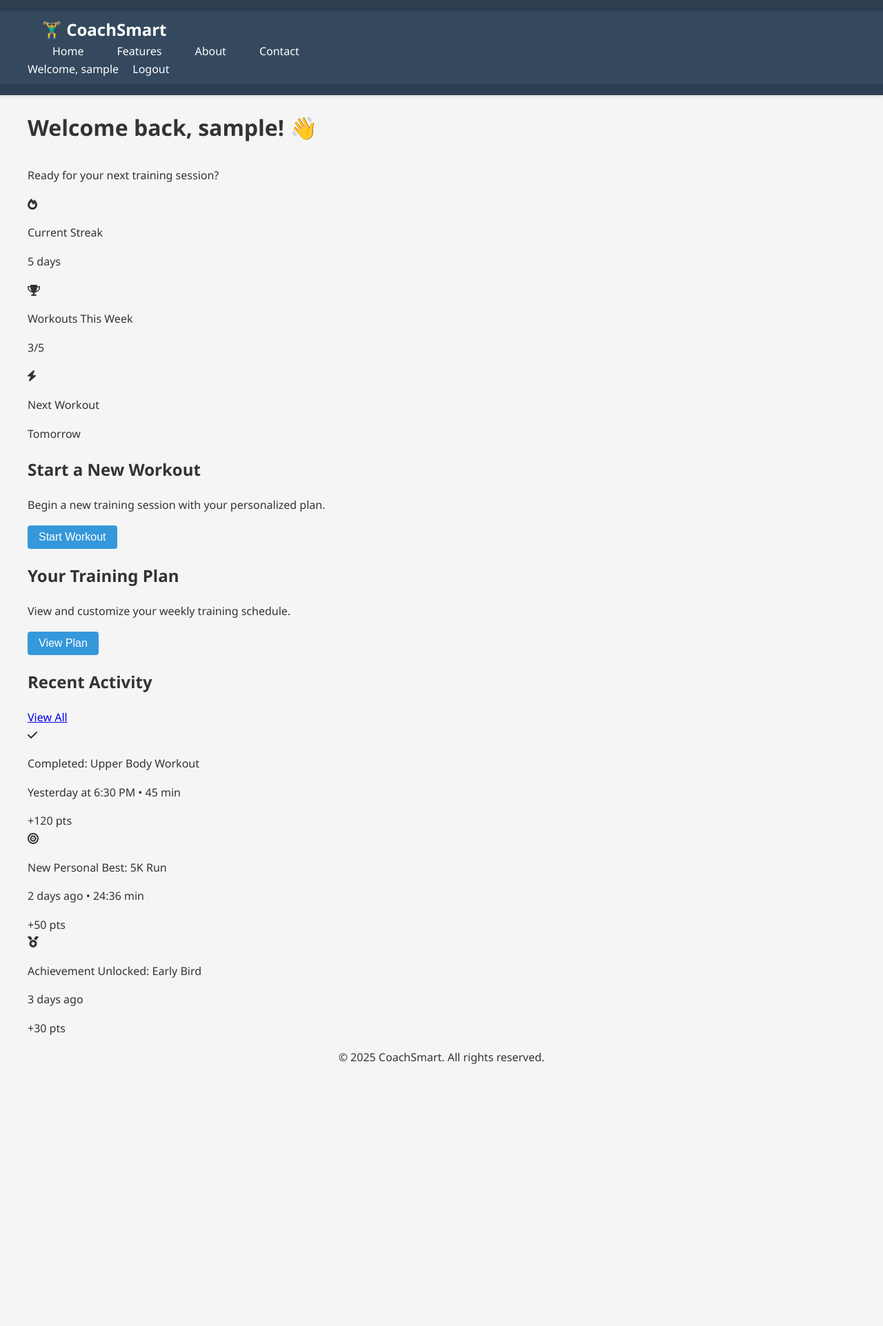
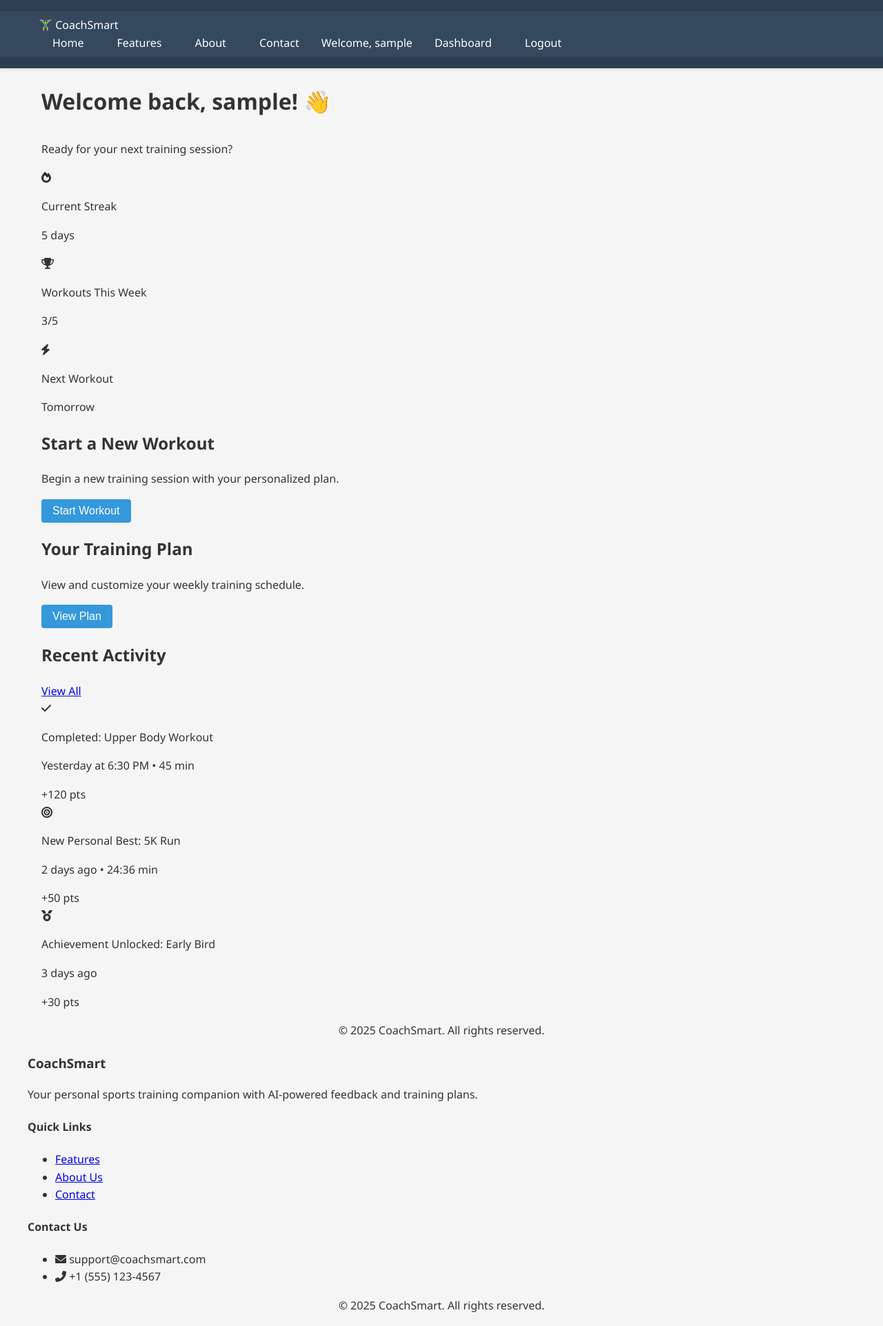
Before and after one commit to Zander-82/CoachSmart, a Flask app: page /dashboard in a window 1280 px wide. Shown: the whole page at 69% size. Before the commit the page ends 1543 px from the top, so only its background shows below. Run offline with Flask 3, Linux system fonts and the light colour scheme; the visitor is signed in with stand-in values (Sample User, id 1).

Commit message:
Fix dashboard layout by removing duplicate navigation and properly extending base template

```diff
--- a/templates/dashboard.html
+++ b/templates/dashboard.html
@@ -1,35 +1,8 @@
-<!DOCTYPE html>
-<html lang="en">
-<head>
-    <meta charset="UTF-8">
-    <meta name="viewport" content="width=device-width, initial-scale=1.0">
-    <title>Dashboard - CoachSmart</title>
-    <link rel="stylesheet" href="{{ url_for('static', filename='styles.css') }}">
-    <link rel="stylesheet" href="https://cdnjs.cloudflare.com/ajax/libs/font-awesome/6.0.0-beta3/css/all.min.css">
-</head>
-<body class="bg-gray-100">
-    <!-- Navigation -->
-    <header>
-        <nav class="bg-blue-600 text-white p-4">
-            <div class="container flex justify-between items-center">
-                <div class="flex items-center">
-                    <h1 class="text-2xl font-bold">🏋️‍♂️ CoachSmart</h1>
-                    <ul class="flex ml-8 space-x-6">
-                        <li><a href="{{ url_for('index') }}">Home</a></li>
-                        <li><a href="{{ url_for('features') }}">Features</a></li>
-                        <li><a href="{{ url_for('about') }}">About</a></li>
-                        <li><a href="{{ url_for('contact') }}">Contact</a></li>
-                    </ul>
-                </div>
-                <div class="flex items-center space-x-4">
-                    <span class="hidden md:inline">Welcome, {{ username }}</span>
-                    <a href="{{ url_for('logout') }}" class="bg-red-500 hover:bg-red-600 text-white px-4 py-2 rounded-lg transition duration-200">
-                        Logout
-                    </a>
-                </div>
-            </div>
-        </nav>
-    </header>
+{% extends "base.html" %}
+
+{% block title %}Dashboard - CoachSmart{% endblock %}
+
+{% block content %}
 
     <!-- Main Content -->
     <main class="container mx-auto p-4">
@@ -146,5 +119,4 @@
     <footer class="text-center p-4 mt-8 bg-gray-800 text-white">
         <p>&copy; 2025 CoachSmart. All rights reserved.</p>
     </footer>
-</body>
-</html>
+{% endblock %}
```
